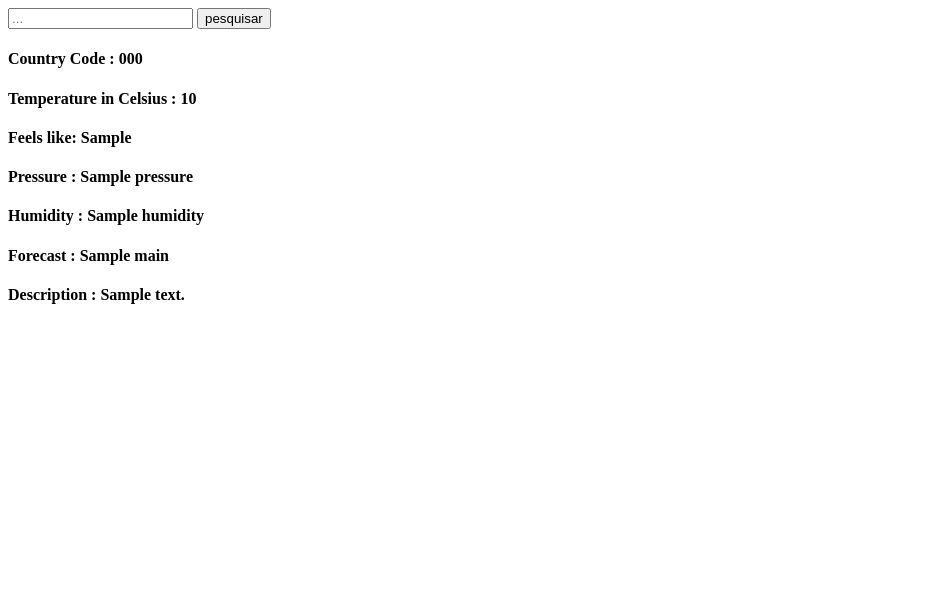
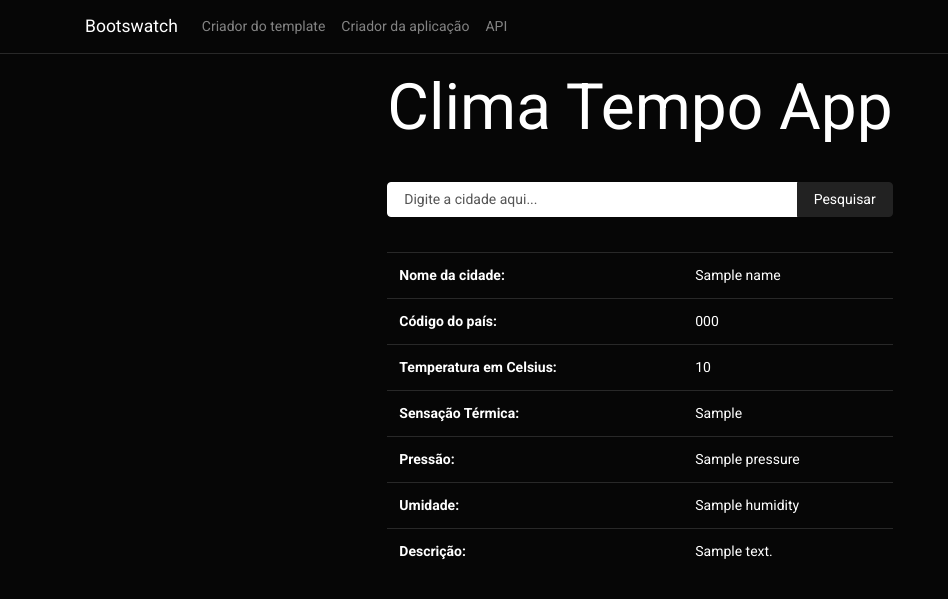
Before and after one commit to cristiansuzuki/climaApp, a Django app: template climaApp/templates/index.html in a window 1280 px wide. Shown: the top 599 px of the page, without its empty margins (0-948 px from the left). Run offline with Django 3.2, Linux system fonts and the light colour scheme; the template is opened without the code that fills it: most values are stand-ins (such as "Sample title", 1, 10 or a date in 2020); some libraries are stand-ins or nearby versions.

Commit message:
front-end criado e correção de bugs

```diff
--- a/climaApp/templates/index.html
+++ b/climaApp/templates/index.html
@@ -1,70 +1,165 @@
+{% load static %}
 <!DOCTYPE html>
+<!-- saved from url=(0030)https://bootswatch.com/cyborg/ -->
+<html lang="pt-br">
+  <head>
+    <meta http-equiv="Content-Type" content="text/html; charset=UTF-8" />
 
-<html>
-<head>
+    <link rel="icon" href="{% static 'assets/favicon.ico' %}" type="image/ico">
 
-</head>
+    <title>Clima App</title>
+    <link
+      rel="stylesheet"
+      href="https://cdnjs.cloudflare.com/ajax/libs/bootswatch/4.6.0/cyborg/bootstrap.min.css"
+      integrity="sha512-btcJYpZJYw8Q01/asshezM2QraXI5OMl47spBQ6yHnAHhevR2EOnWDP0VJznX8fpvtuWu289XafQpcO6I4e3+A=="
+      crossorigin="anonymous"
+    />
+    <!-- Global Site Tag (gtag.js) - Google Analytics -->
 
-<body>
+    <meta name="viewport" content="width=device-width, initial-scale=1.0" />
+    <script
+      type="text/javascript"
+      async=""
+      src="./Bootswatch_ Cyborg_files/analytics.js.download"
+    ></script>
+    <script async="" src="./Bootswatch_ Cyborg_files/js"></script>
+    <script>
+      window.dataLayer = window.dataLayer || [];
+      function gtag() {
+        dataLayer.push(arguments);
+      }
+      gtag("js", new Date());
 
-    <form method="POST"> {% csrf_token %}
-        <input type="text" class="form-control" name="city" placeholder="..." >
-        <button type="submit">pesquisar</button>
-    </form>
+      gtag("config", "UA-23019901-1");
+    </script>
+    <script
+      id="_carbonads_projs"
+      type="text/javascript"
+      src="./Bootswatch_ Cyborg_files/CKYIE23N.json"
+    ></script>
+  </head>
+  <body>
+    <div class="navbar navbar-expand-lg fixed-top navbar-dark bg-dark">
+      <div class="container">
+        <a href="https://bootswatch.com/" class="navbar-brand">Bootswatch</a>
+        <button
+          class="navbar-toggler"
+          type="button"
+          data-bs-toggle="collapse"
+          data-bs-target="#navbarResponsive"
+          aria-controls="navbarResponsive"
+          aria-expanded="false"
+          aria-label="Toggle navigation"
+        >
+          <span class="navbar-toggler-icon"></span>
+        </button>
+        <div class="collapse navbar-collapse" id="navbarResponsive">
+          <ul class="navbar-nav"></ul>
+          <ul class="navbar-nav ms-md-auto">
+            <li class="nav-item">
+              <a
+                target="_blank"
+                class="nav-link"
+                href="https://github.com/thomaspark/bootswatch/"
+                ><i class="fa fa-twitter"></i> Criador do template</a
+              >
+            </li>
+            <li class="nav-item">
+              <a
+                target="_blank"
+                class="nav-link"
+                href="https://github.com/cristiansuzuki"
+                ><i class="fa fa-twitter"></i>Criador da aplicação</a
+              >
+            </li>
+            <li class="nav-item">
+              <a
+                target="_blank"
+                class="nav-link"
+                href="https://openweathermap.org/current"
+                ><i class="fa fa-twitter"></i>API</a
+              >
+            </li>
+          </ul>
+        </div>
+      </div>
+    </div>
 
+    <div class="container-xl" style="justify-content: center; display: flex">
+      <div class="page-header" id="banner">
+        <div class="row">
+          <div>
+            <h1 style="margin-top: 70px">Clima Tempo App</h1>
 
+            <form method="POST">
+              {% csrf_token %}
 
+              <div style="margin-top: 35px" class="input-group">
+                <input
+                  type="text"
+                  class="form-control"
+                  placeholder="Digite a cidade aqui..."
+                  id="inputDefault"
+                  name="city"
+                />
 
-            <h4>Country Code : {{country_code}}</h4>
-            <h4><span>Temperature in Celsius :</span> {{temp}}</h4>
-            <h4>Feels like: {{feels_like}}</h4>
-            <h4><span>Pressure :</span> {{pressure}} </h4>
-            <h4><span>Humidity : </span> {{humidity}}</h4>
-            <h4><span>Forecast : </span> {{main}}
-            <h4><span>Description : </span> {{description}}</h4>
+                <div class="input-group-append">
+                  <button type="submit" class="btn btn-light">Pesquisar</button>
+                </div>
+              </div>
+            </form>
 
+            <div class="table-responsive-sm">
+              <table style="margin-top: 35px" class="table table-hover">
+                <tbody>
+                  <tr>
+                    <th>Nome da cidade:</th>
+                    <td>{{name}}</td>
+                  </tr>
 
-<!--
-    <div>
+                  <tr>
+                    <th>Código do país:</th>
+                    <td>{{country_code}}</td>
+                  </tr>
 
+                  <tr>
+                    <th>Temperatura em Celsius:</th>
+                    <td>{{temp}}</td>
+                  </tr>
 
-    <table>
-        <thead>
-            <tr>
-                <th>Codigo do País</th>
-                <th>Graus Celsius</th>
-                <th>Sensação Térmica</th>
-                <th>Pressão</th>
-                <th>Umidade</th>
-                <th>Forecast (?)</th>
-                <th>Descrição</th>
-            </tr>
-        </thead>
+                  <tr>
+                    <th>Sensação Térmica:</th>
+                    <td>{{feels_like}}</td>
+                  </tr>
 
-        <tbody>
-            <tr>
-                <td>{{country_code}}</td>
-                <td>{{temp}}</td>
-                <td>{{feels_like}}</td>
-                <td>{{pressure}}</td>
-                <td>{{humidity}}</td>
-                <td>{{main}}</td>
-                <td>{{description}}</td>
-            </tr>
-        </tbody>
+                  <tr>
+                    <th>Pressão:</th>
+                    <td>{{pressure}}</td>
+                  </tr>
 
-        </table>
-    </div> -->
-<!--
-        <h4><span class="badge badge-primary">Country Code :</span> {{country_code}}</h4>
-        <h4><span class="badge badge-primary">Temperature in Celsius :</span> {{temp}}</h4>
-        <h4><span class="badge badge-primary">Feels like :</span> {{feels_like}}</h4>
-        <h4><span class="badge badge-primary">Pressure :</span> {{pressure}} </h4>
-        <h4><span class="badge badge-primary">Humidity : </span> {{humidity}}</h4>
-        <h4><span class="badge badge-primary">Forecast : </span> {{main}}
-        <h4><span class="badge badge-primary">Description : </span> {{description}}</h4> -->
+                  <tr>
+                    <th>Umidade:</th>
+                    <td>{{humidity}}</td>
+                  </tr>
 
+                  <tr>
+                    <th>Descrição:</th>
+                    <td>{{description}}</td>
+                  </tr>
+                </tbody>
+              </table>
+            </div>
+          </div>
+        </div>
+      </div>
 
-</body>
-
+      <script src="./Bootswatch_ Cyborg_files/jquery.min.js.download"></script>
+      <script src="./Bootswatch_ Cyborg_files/bootstrap.bundle.min.js.download"></script>
+      <script
+        src="./Bootswatch_ Cyborg_files/prism.js.download"
+        data-manual=""
+      ></script>
+      <script src="./Bootswatch_ Cyborg_files/custom.js.download"></script>
+    </div>
+  </body>
 </html>
--- a/climaApp/urls.py
+++ b/climaApp/urls.py
@@ -4,5 +4,6 @@ from . import views
 
 urlpatterns = [
     path('', views.index),
+    path('page-error', views.page_error, name='page-error'),
 
 ]
--- a/config/settings.py
+++ b/config/settings.py
@@ -23,9 +23,9 @@ BASE_DIR = Path(__file__).resolve().parent.parent
 SECRET_KEY = 'django-insecure-jxd6+6s_625+o+9$8!o2px=d-%exm4t7-%14wpgx8!(3o(u+zo'
 
 # SECURITY WARNING: don't run with debug turned on in production!
-DEBUG = True
+DEBUG = False
 
-ALLOWED_HOSTS = []
+ALLOWED_HOSTS = ['127.0.0.1']
 
 
 # Application definition
@@ -120,6 +120,7 @@ USE_TZ = True
 # https://docs.djangoproject.com/en/3.2/howto/static-files/
 
 STATIC_URL = '/static/'
+
 MEDIA_URL = '/images/'
 
 STATICFILES_DIRS = (
```
Also changed, not shown: climaApp/templates/500.html (added, +99 -0 lines), climaApp/views.py (+10 -2 lines), climaApp/static/assets/favicon.ico (added).
